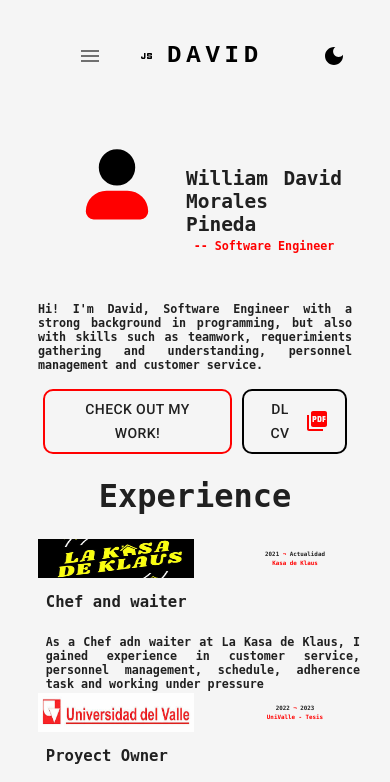
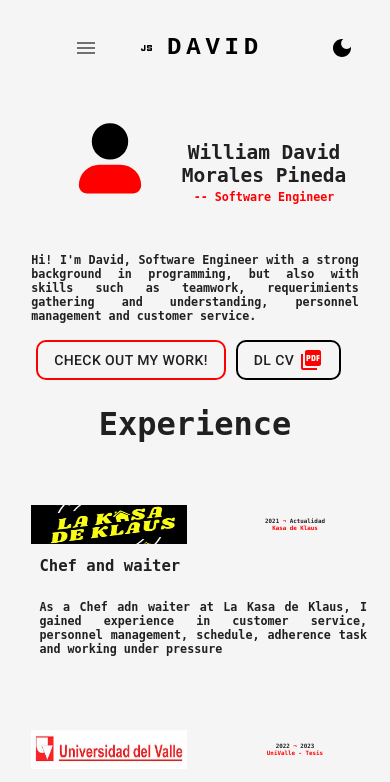
Before and after one commit to ZaliWow/portafolioDavid, a React (Vite) app: page / in a window 390 px wide. Shown: the top 782 px of the page. Built offline with nearby package versions, Linux system fonts and the light colour scheme.

Commit message:
final settup

```diff
--- a/src/App.jsx
+++ b/src/App.jsx
@@ -1,12 +1,11 @@
 
 import {Navbar} from "./components/navbar"
 import { AbautMe } from "./components/AbautMe"
-import { Experience } from "./components/experience"
-import { useState } from "react"
 import { AllExperience } from "./components/allExperience"
 import { Skills } from "./components/skills"
 import { Proyects } from "./components/proyects"
 import { AllEducation } from "./components/allEducation"
+import { Final } from "./components/final"
 
 
 function App() {
@@ -18,6 +17,7 @@ function App() {
 <Skills></Skills>
 <Proyects></Proyects>
 <AllEducation></AllEducation>
+<Final></Final>
 </>
 
   )
--- a/src/components/Education.jsx
+++ b/src/components/Education.jsx
@@ -4,15 +4,17 @@ export function Education({tittle, university, image}) {
     return(
         <div className="body">
 
-            <header >
+            <div className="headerEducation" >
+<div>
 <img src={image} alt="" />
+</div>
 <div className="conteinerTittleEducation">
     <h6> -- {tittle}</h6>
          <h1>{university}</h1>
     </div>
 
 
-            </header>
+            </div>
 
         </div>
     )
--- a/src/components/allEducation.jsx
+++ b/src/components/allEducation.jsx
@@ -17,6 +17,11 @@ const [listOfEducation, setListOfEducation]=useState([{
     tittle:"Techinical accounting",
    university:"SENA",
    image:"images/sena.png"
+},
+{
+    tittle:"Scrum Fundamentals Certified",
+   university:"SCRUMstudy",
+   image:"images/scrumstudy.png"
 }
 
 
@@ -43,6 +48,11 @@ const [listOfEducation, setListOfEducation]=useState([{
                  university={listOfEducation[2].university}
                  image={listOfEducation[2].image}
                 ></Education>
+                 <Education
+                 tittle={listOfEducation[3].tittle}
+                 university={listOfEducation[3].university}
+                 image={listOfEducation[3].image}
+                ></Education>
             </div>
 
         </div>
--- /dev/null
+++ b/src/components/final.jsx
@@ -0,0 +1,13 @@
+import "../styles/final.css"
+
+
+export function Final({}) {
+
+
+    return(
+        <div className="boddyFinal">
+            <p>© 2024 William David Morales Pineda</p>
+
+        </div>
+    )
+}
--- a/src/components/navbar.jsx
+++ b/src/components/navbar.jsx
@@ -40,7 +40,7 @@ export function Navbar() {
   };
 
   return (
-    <AppBar position="static" elevation={0} sx={{backgroundColor:grey[100], color:'black'}}>
+    <AppBar position="fixed" elevation={0} sx={{backgroundColor:grey[100], color:'black'}}>
       <Container maxWidth="xl" >
         <Toolbar disableGutters >
           <JavascriptIcon sx={{ display: { xs: 'none', md: 'flex' }, mr: 1 }} />
--- a/src/components/skills.jsx
+++ b/src/components/skills.jsx
@@ -3,7 +3,7 @@ export function Skills({}) {
         <div className="body">
 
 <h1 className="tittles">Skills</h1>
-
+<h4>these are some of the tools and frameworks i use</h4>
 <div class="carousel">
   <div class="slides">
     <div class="slide">
--- a/src/index.css
+++ /dev/null
@@ -1,6 +0,0 @@
-:root {
-color: rgba(0, 0, 0, 0.87);
-background-color: #f5f5f5;
-font-family:'monospace'; /*'Retro Gaming', cursive;*/
-
-}
--- a/src/main.jsx
+++ b/src/main.jsx
@@ -1,7 +1,7 @@
 import React from 'react'
 import ReactDOM from 'react-dom/client'
 import App from './App.jsx'
-import './index.css'
+
 import '@fontsource/roboto/300.css';
 import '@fontsource/roboto/400.css';
 import '@fontsource/roboto/500.css';
--- a/src/styles/education.css
+++ b/src/styles/education.css
@@ -1,24 +1,30 @@
 
+.headerEducation{
+    display: flex;
+
+    padding:20px
+}
 
 .headerEducation img{
-    width: 40vw;
+    width: 30vw;
     height:10vw ;
 
 }
 .headerEducation h1{
     margin: 0;
-    text-align: start;
-   justify-content: center;
-    background-color: blue;
+    text-align: center;
+
+ font-size: 4vw;
     width: 100%;
     height: 100%;
 }
-.headerEducation h4{
+.headerEducation h6{
     margin:0;
     padding: 0;
     text-align: center;
     width: 100%;
-    background-color: rgb(224, 117, 117);
+    color: red;
+
 }
 .informationHeader{
     display: block;
--- /dev/null
+++ b/src/styles/final.css
@@ -0,0 +1,11 @@
+.boddyFinal{
+    display: flex;
+    width: 100%;
+    height: 5vw;
+    background-color: rgb(150, 152, 152);
+    color: white;
+    margin-bottom: 0px;
+    text-align: center;
+    align-items: center;
+    justify-content: center;
+}
--- a/src/styles/styles.css
+++ b/src/styles/styles.css
@@ -1,3 +1,15 @@
+:root {
+    color: rgba(0, 0, 0, 0.87);
+    background-color: #f5f5f5;
+    font-family:'monospace'; /*'Retro Gaming', cursive;*/
+
+    }
+body{
+    margin: 0px;
+    padding: 0px 0px;
+    margin-bottom: 0px;
+}
+
 .body{
 display: block;
 margin-left: 8%;
@@ -6,9 +18,20 @@ height: 100%;
 text-align: center;
 margin-bottom: 1%;
 align-items: center;
+margin-top: 5%;
+}
+@media screen and (max-width:1200px) {
+    .body{
+        margin-top: 10%;
+    }
+}
+@media screen and (max-width:600px) {
+    .body{
+        margin-top: 20%;
+    }
 }
 .body h1{
-    text-align: justify;
+    text-align: center;
 }
 .body h2{
     text-align: justify;
@@ -28,7 +51,8 @@ header{
 }
 header h1 {
     font-size:5vw ;
-    text-justify: start;
+   align-items: center;
+
 }
 header h6{
     margin-top: -10px;
```
Also changed, not shown: public/images/scrumstudy.png (added).
